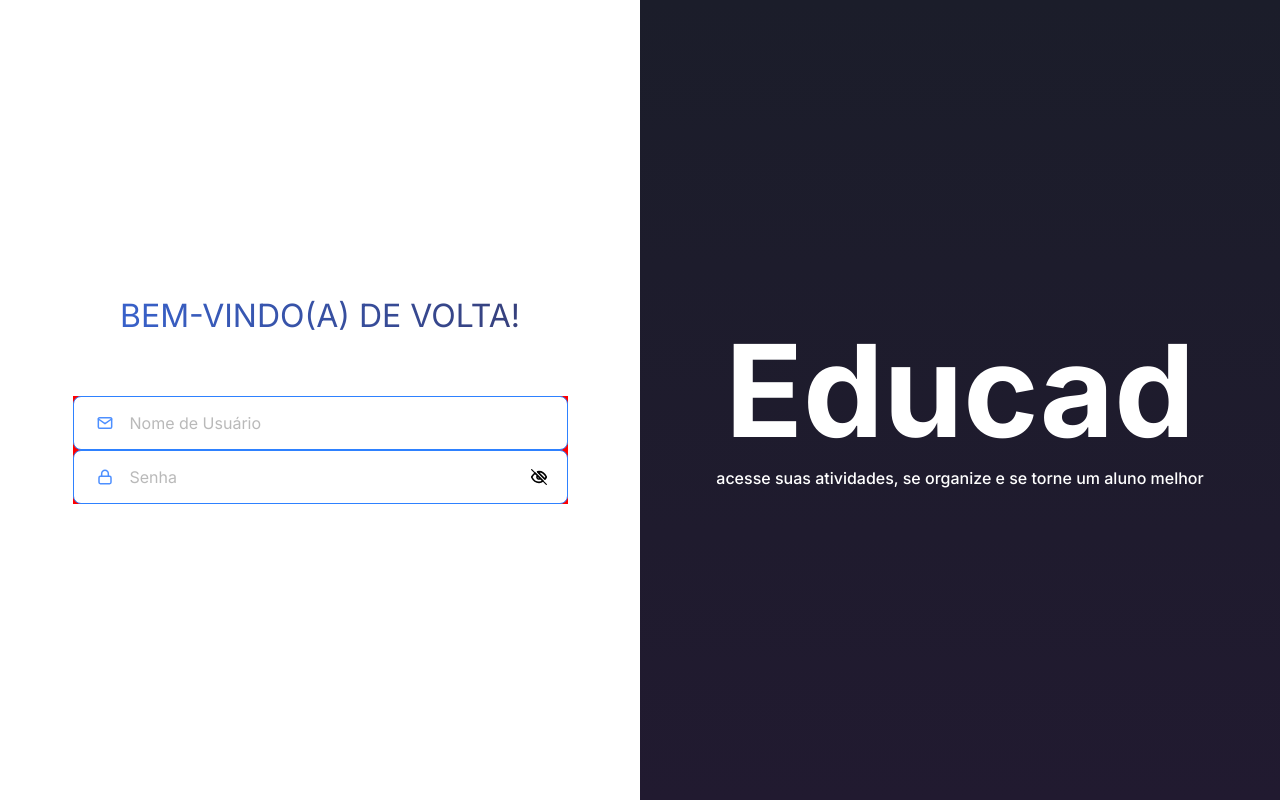
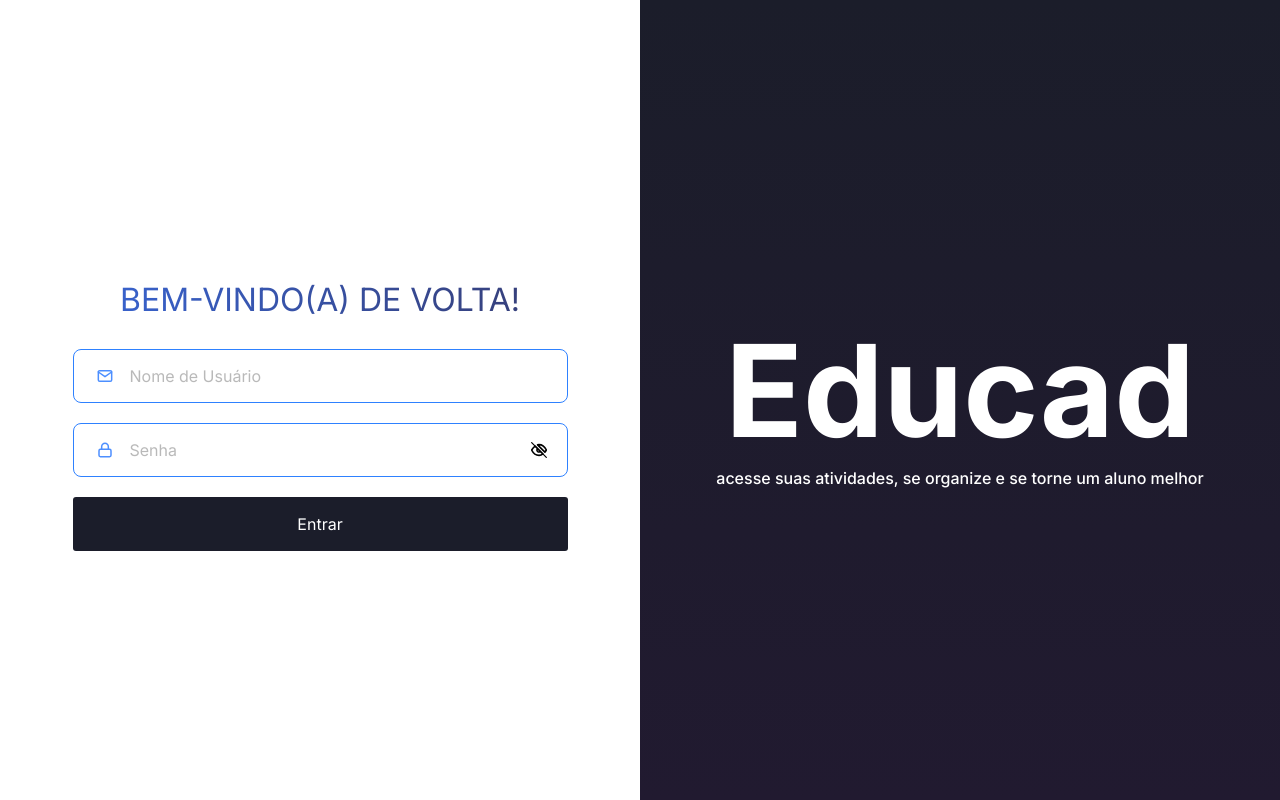
Before and after one commit to hercules-sousa/educad-frontend, a React (Create React App) app: page / in a window 1280 px wide. Built offline with nearby package versions, Linux system fonts and the light colour scheme.

Commit message:
Adicionando componente de botão.

```diff
--- /dev/null
+++ b/src/components/Button/index.tsx
@@ -0,0 +1,19 @@
+import { StyledButton, StyledP } from "./styles";
+import ButtonProps from "./types";
+
+const Button: React.FC<ButtonProps> = ({
+  additionalStyle,
+  onClick,
+  text,
+}) => {
+  return (
+    <StyledButton
+      onClick={onClick}
+      style={additionalStyle}
+    >
+      <StyledP>{text}</StyledP>
+    </StyledButton>
+  );
+};
+
+export default Button;
--- /dev/null
+++ b/src/components/Button/styles.ts
@@ -0,0 +1,18 @@
+import styled from 'styled-components';
+
+export const StyledButton = styled.button`
+  align-items: center;
+  background-color: #1b1d2a;
+  cursor: pointer;
+  display: flex;
+  justify-content: center;
+  height: 54px;
+  width: 100%;
+`
+
+export const StyledP = styled.p`
+  color: #fff;
+  font-size: 16px;
+  font-weight: 400;
+  line-height: 24px;
+`
--- a/src/components/Input/index.tsx
+++ b/src/components/Input/index.tsx
@@ -25,6 +25,7 @@
 };
 
 const Input: React.FC<InputProps> = ({
+  additionalStyle,
   placeholder,
   leftIcon,
   rightIcon,
@@ -35,7 +36,7 @@
   const [eyeOn, setEyeOn] = useState<boolean>(false);
 
   return (
-    <StyledDiv>
+    <StyledDiv style={additionalStyle}>
       {leftIcon && (
         <StyledImg src={leftIcon} alt="Ícone" width={16} left={24} />
       )}
--- a/src/components/Input/types.d.ts
+++ b/src/components/Input/types.d.ts
@@ -1,4 +1,7 @@
+import { CSSProperties } from "styled-components";
+
 export default interface InputProps {
+  additionalStyle?: CSSProperties;
   placeholder?: string;
   leftIcon?: ReactNode;
   onChange?: ChangeEventHandler<HTMLInputElement>;
--- a/src/pages/LoginPage/index.tsx
+++ b/src/pages/LoginPage/index.tsx
@@ -1,6 +1,9 @@
-import { FormEvent, SyntheticEvent, useState } from "react";
+import { useState } from "react";
 import { useNavigate } from "react-router-dom";
+
 import Input from "../../components/Input";
+import Button from "../../components/Button";
+
 import EmailIcon from "../../assets/icons/email.svg";
 import LockIcon from "../../assets/icons/lock.svg";
 
@@ -16,18 +19,16 @@
   const authContext = useAuth();
   const navigate = useNavigate();
 
-  const handleLoginSubmit = async (e: FormEvent) => {
-    e.preventDefault();
-
+  const handleLoginSubmit = async () => {
     console.log(login);
 
-    /* try {
+    try {
       authContext.signIn(login, senha, () => navigate("home"));
 
       alert("Login realizado com sucesso!");
     } catch (error) {
       alert("Falha ao realizar login.");
-    } */
+    }
   };
 
   return (
@@ -46,6 +47,9 @@
             />
 
             <Input
+              additionalStyle={{
+                marginTop: 20,
+              }}
               placeholder="Senha"
               leftIcon={LockIcon}
               onChange={(e: React.ChangeEvent<HTMLInputElement>) =>
@@ -53,6 +57,14 @@
               }
               type="password"
               rightIcon
+            />
+
+            <Button
+              additionalStyle={{
+                marginTop: 20,
+              }}
+              onClick={() => handleLoginSubmit()}
+              text="Entrar"
             />
           </StyledInputContainer>
         </StyledForm>
--- a/src/pages/LoginPage/styles.css
+++ b/src/pages/LoginPage/styles.css
@@ -32,23 +32,9 @@
   margin-bottom: 30px;
 }
 
-.login-form p,
-a {
-  font-weight: 400;
-  font-size: 16px;
-  line-height: 24px;
-  color: #000000;
-}
-
 .login-form a {
   text-decoration: none;
   color: #2e81ff;
-}
-
-.login-form p {
-  text-decoration: none;
-  /*   color: #2E81FF; */
-  margin-top: 25px;
 }
 
 .campos-login {
--- a/src/pages/LoginPage/styles.ts
+++ b/src/pages/LoginPage/styles.ts
@@ -11,5 +11,7 @@
 `
 
 export const StyledInputContainer = styled.div`
-  background-color: red;
+  display: flex;
+  flex-direction: column;
+  justify-content: space-between;
 `
```
Also changed, not shown: src/components/Button/types.d.ts (added, +7 -0 lines).
